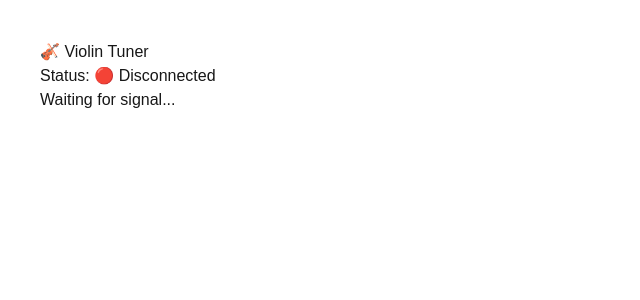
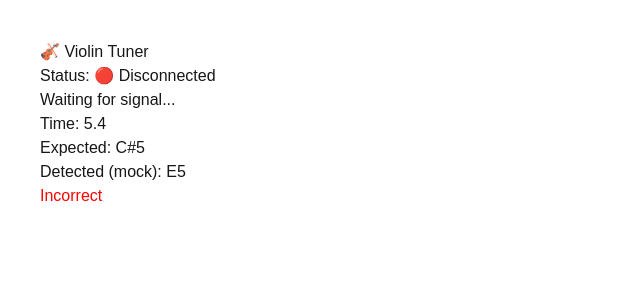
Before and after one commit to DaveBunyan1/violin-practice-app, a Next.js app in the folder frontend/: page / in a window 1280 px wide. Shown: the top 300 px of the page, without its empty margins (0-640 px from the left). Built offline with nearby package versions, Linux system fonts and the light colour scheme; no server answers.

Commit message:
Built basic frontend ui.

```diff
--- a/frontend/app/page.tsx
+++ b/frontend/app/page.tsx
@@ -11,9 +11,39 @@ type PitchData = {
 const HOST = process.env.NEXT_PUBLIC_WEBSOCKET_HOST;
 const PORT = process.env.NEXT_PUBLIC_WEBSOCKET_PORT;
 
+const piece = [
+  { note: "A4", time: 0 },
+  { note: "B4", time: 2 },
+  { note: "C#5", time: 4 },
+  { note: "D5", time: 6 },
+];
+
 export default function Page() {
   const [data, setData] = useState<PitchData | null>(null);
   const [connected, setConnected] = useState(false);
+  const [time, setTime] = useState(0);
+  const [mockNote, setMockNote] = useState<string | null>(null);
+
+  useEffect(() => {
+    const mock = setInterval(() => {
+      const notes = ["A4", "B4", "C#5", "D5", "E5"];
+      const random = notes[Math.floor(Math.random() * notes.length)];
+      setMockNote(random);
+    }, 500);
+
+    return () => clearInterval(mock);
+  }, []);
+
+  useEffect(() => {
+    const interval = setInterval(() => {
+      setTime((t) => t + 0.1);
+    }, 100);
+
+    return () => clearInterval(interval);
+  });
+
+  const expected = piece.find((n) => time >= n.time && time < n.time + 2);
+  const isCorrect = expected?.note === mockNote;
 
   useEffect(() => {
     const ws = new WebSocket(`ws://${HOST}:${PORT}`);
@@ -52,6 +82,15 @@ export default function Page() {
       ) : (
         <p>Waiting for signal...</p>
       )}
+
+      <div>
+        <p>Time: {time.toFixed(1)}</p>
+        <p>Expected: {expected?.note ?? "None"}</p>
+        <p>Detected (mock): {mockNote}</p>
+        <p style={{ color: isCorrect ? "green" : "red" }}>
+          {isCorrect ? "Correct" : "Incorrect"}
+        </p>
+      </div>
     </div>
   );
 }
```
Also changed, not shown: 2 other files (tests, documents, lock files or other folders).
